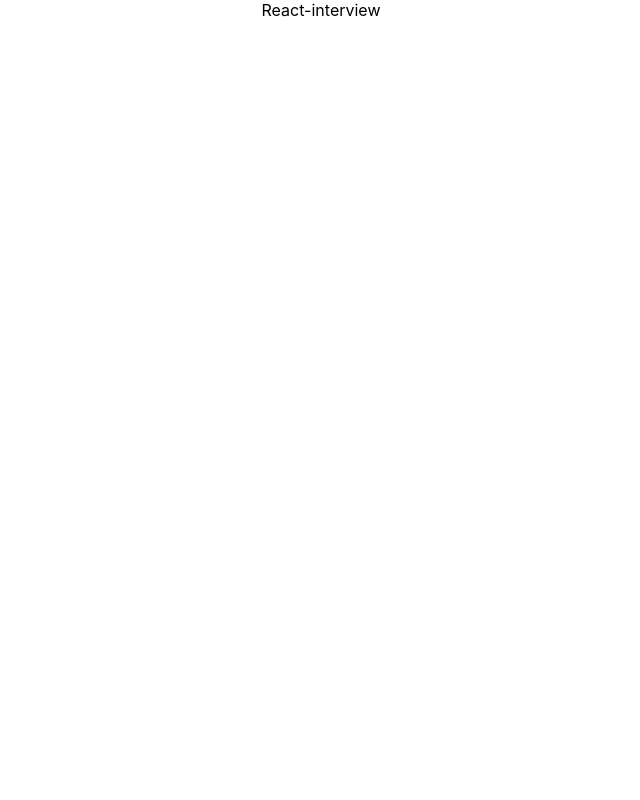
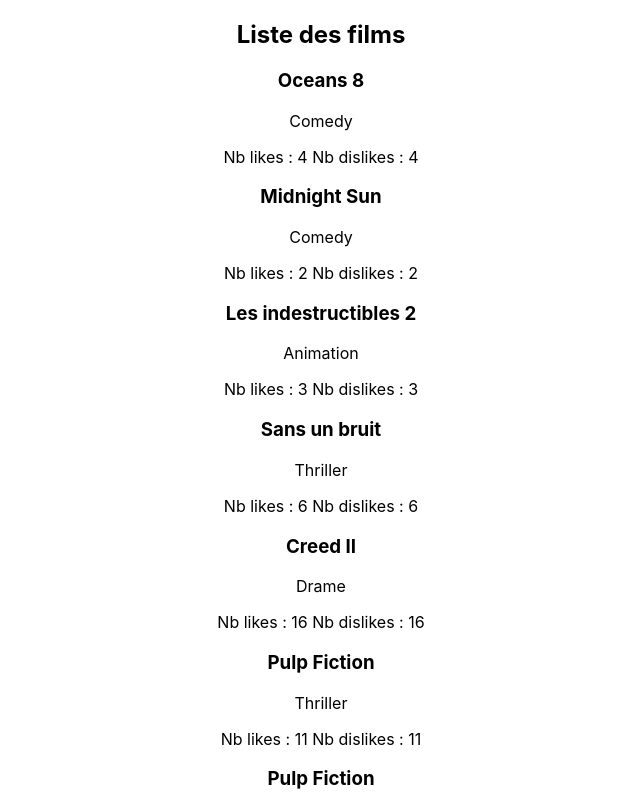
Before and after one commit to suzette-sousa/react-interview, a React (Create React App) app: page / in a window 1280 px wide. Shown: the top 800 px of the page, without its empty margins (319-959 px from the left). Built offline with nearby package versions, Linux system fonts and the light colour scheme.

Commit message:
map movie list and display details

```diff
--- /dev/null
+++ b/src/Movie/Movie.jsx
@@ -0,0 +1,17 @@
+import React from 'react';
+
+const Movie = (props) => {
+  const {movieDetails} = props;
+
+  return (
+    <div>
+      <h3><strong>{movieDetails.title}</strong></h3>
+      {" "}<span>{movieDetails.category}</span>
+      <p>
+        <span>Nb likes : {movieDetails.likes}</span>{" "}<span>Nb dislikes : {movieDetails.likes}</span>
+      </p>
+    </div>
+  );
+}
+
+export default Movie;
--- a/src/Movies/Movies.jsx
+++ b/src/Movies/Movies.jsx
@@ -1,22 +1,29 @@
 import React, { useEffect } from 'react';
 import { connect, useDispatch } from 'react-redux';
+import Movie from '../Movie/Movie';
 import { getQueryData } from '../store/actions/queryAction';
 
 const Movies = (props) => {
+  const {results, loading} = props.queryData;
 
   const dispatch = useDispatch();
   useEffect(() => {
     dispatch(getQueryData());
   }, [dispatch])
 
-  useEffect(() => {
-    console.log('props', props)
-  })
-
   return (
-    <>
-      React-interview
-    </>
+    <section>
+      <h1>Liste des films</h1>
+      {!loading && (
+        <div>
+          {results?.length && results.map((movie) => (
+            <div key={movie.id}>
+              <Movie movieDetails={movie} />
+            </div>
+          ))}
+        </div>
+      )}
+    </section>
   );
 }
 
--- a/src/store/actions/queryAction.js
+++ b/src/store/actions/queryAction.js
@@ -6,9 +6,7 @@ export const getQueryData = () => async dispatch => {
   .then(response => {
     dispatch({
       type: GET_QUERYDATA,
-      payload: {
-        movies: response
-      }
+      payload: response.sort((a, b) => a.name > b.name ? 1:-1),
     })
   })
   .catch(error => {
--- a/src/store/reducers/queryDataReducer.js
+++ b/src/store/reducers/queryDataReducer.js
@@ -9,7 +9,7 @@ const queryDataReducer = (state = initialState, action) => {
     case GET_QUERYDATA:
       return {
         ...state,
-        data: action.payload,
+        results: action.payload,
         loading: false
       }
     default:
```
